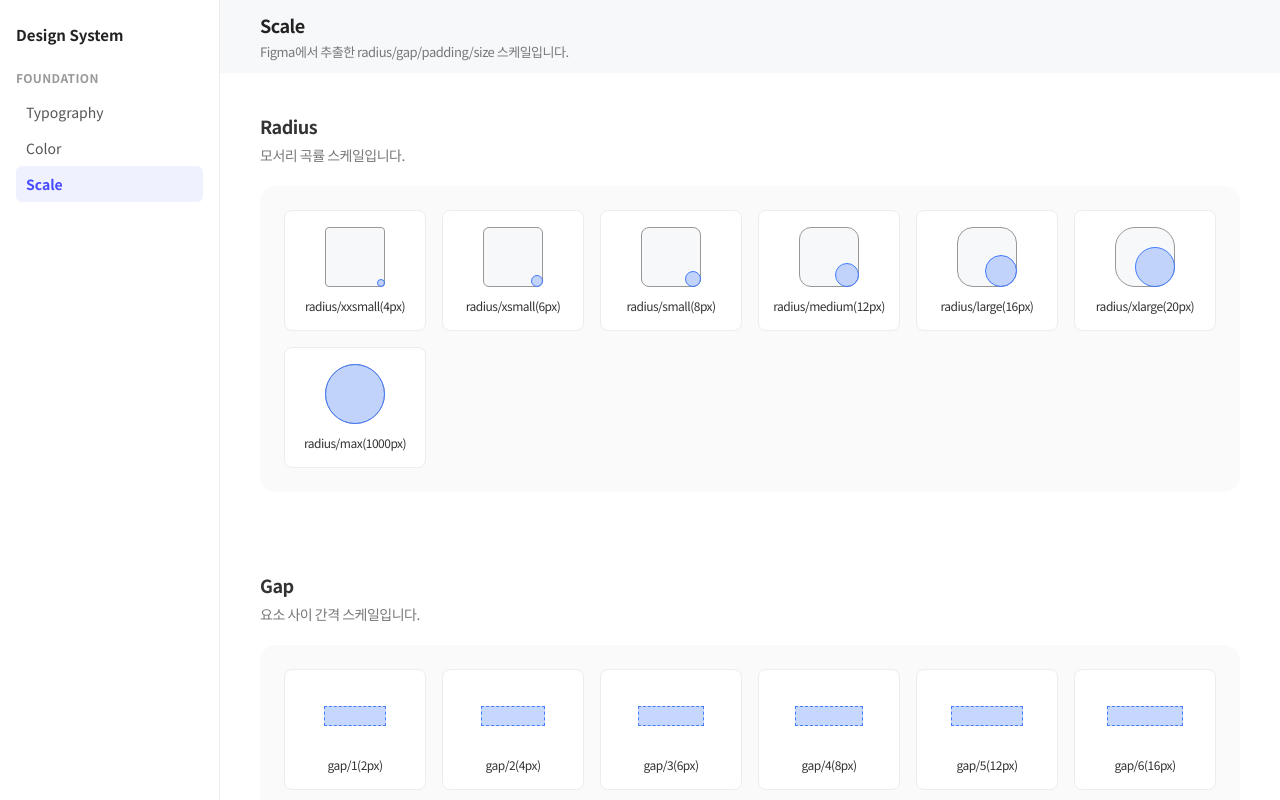
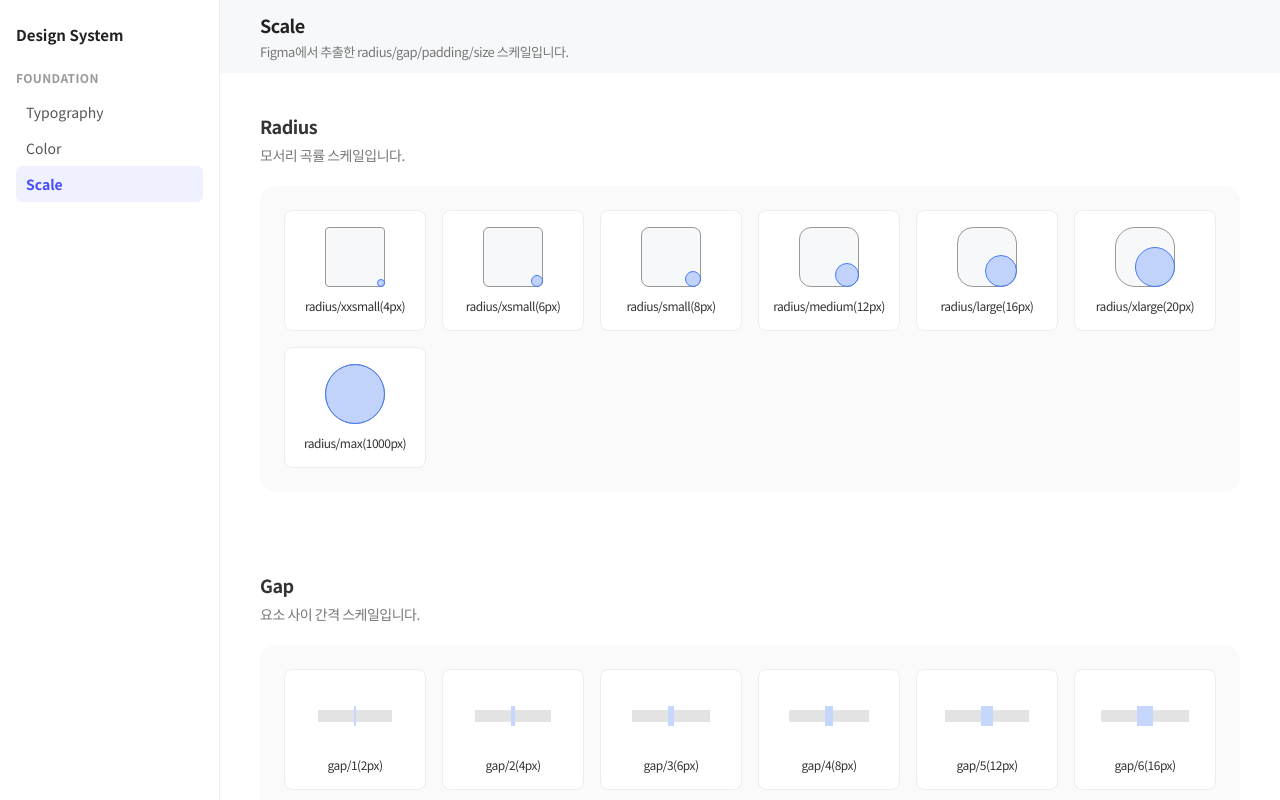
Before and after one commit to dain-spec/designsystem, a React (Vite) app: page / in a window 1280 px wide. Both pictures are taken after a click on the item "Scale". Shown: the top 800 px of the page. Built offline with nearby package versions, Linux system fonts and the light colour scheme.

Commit message:
Match Gap demo to Figma's two-block representation
Figma의 Gap 스와치처럼 양쪽 회색 블록(36x12) 사이에 gap 값만큼
폭이 변하는 색상 바를 배치하는 구조로 변경합니다.

```diff
--- a/src/design-system/foundation/Scale.css
+++ b/src/design-system/foundation/Scale.css
@@ -52,10 +52,22 @@
   border-radius: 50%;
 }
 
+.ds-scale-gap-wrap {
+  display: flex;
+  align-items: center;
+}
+
+.ds-scale-gap-block {
+  width: 36px;
+  height: 12px;
+  background: #e3e3e3;
+  flex: 0 0 auto;
+}
+
 .ds-scale-gap-bar {
   height: 20px;
-  background: linear-gradient(90deg, #719bfc66, #719bfc66);
-  border: 1px dashed #447cfc;
+  background: rgba(113, 155, 252, 0.4);
+  flex: 0 0 auto;
 }
 
 .ds-scale-padding-box {
--- a/src/design-system/foundation/Scale.tsx
+++ b/src/design-system/foundation/Scale.tsx
@@ -41,7 +41,11 @@ function GapItem({ name, px }: ScaleItem) {
   return (
     <div className="ds-scale-item">
       <div className="ds-scale-item__demo">
-        <div className="ds-scale-gap-bar" style={{ width: 60 + px }} />
+        <div className="ds-scale-gap-wrap">
+          <div className="ds-scale-gap-block" />
+          <div className="ds-scale-gap-bar" style={{ width: px }} />
+          <div className="ds-scale-gap-block" />
+        </div>
       </div>
       <span className="ds-scale-item__label">
         gap/{name}({px}px)
```
